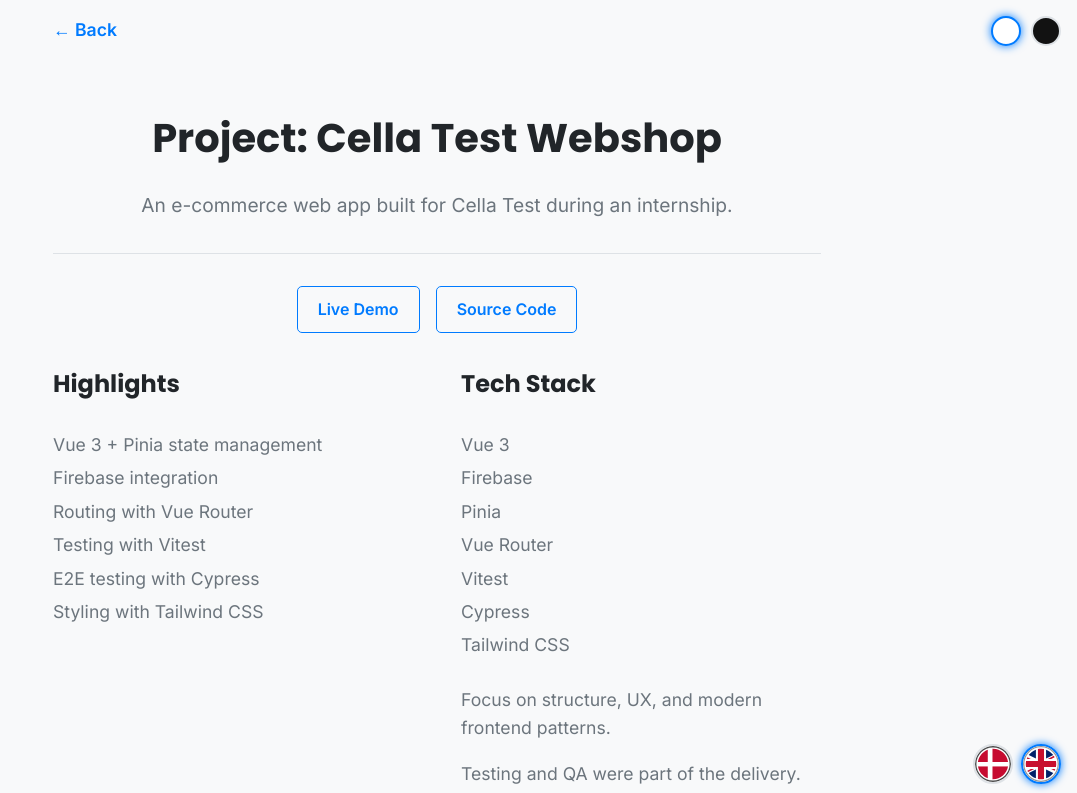
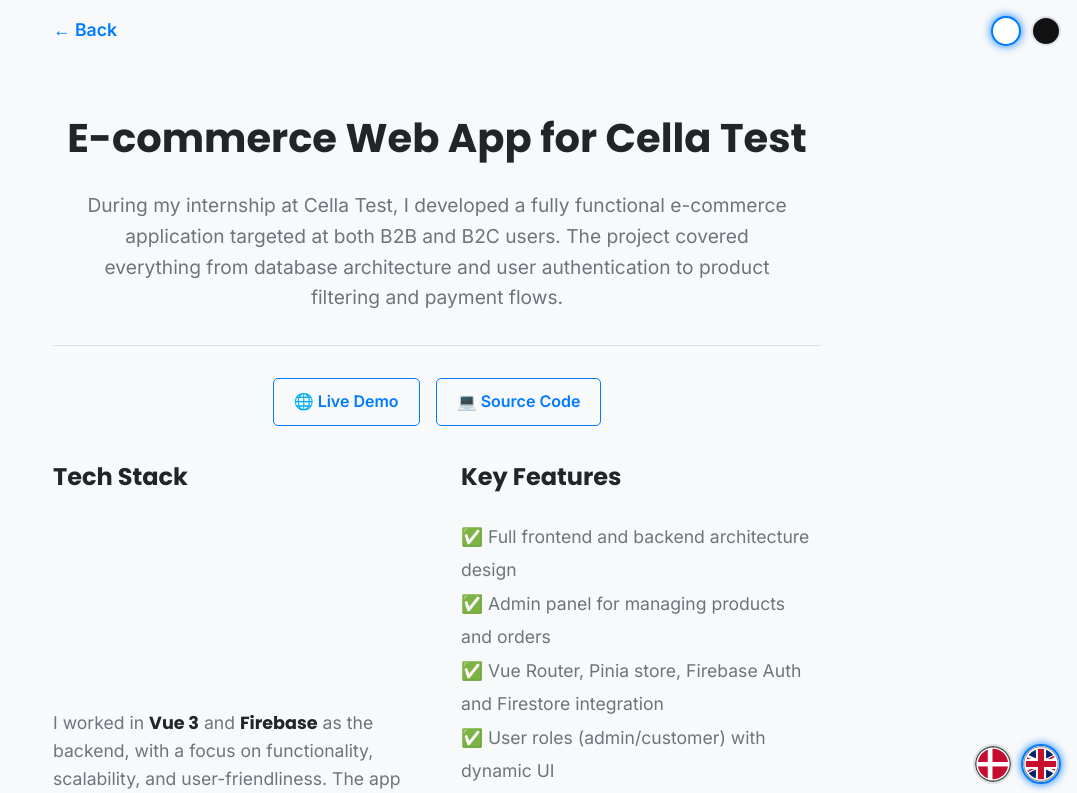
Before and after one commit to kartal5/seyyit.sahin.github.io, a Next.js app in the folder seyyit-cv-next/: page /en/projects/cella-test/ in a window 1280 px wide. Shown: the top 793 px of the page, without its empty margins (203-1280 px from the left). Built offline with nearby package versions, Linux system fonts and the light colour scheme.

Commit message:
restore CV/project UI behaviors lost in migration

```diff
--- a/seyyit-cv-next/src/app/en/projects/[slug]/page.tsx
+++ b/seyyit-cv-next/src/app/en/projects/[slug]/page.tsx
@@ -21,12 +21,8 @@
 
   if (!isProjectSlug(slug)) notFound();
 
+  // Loads the English content
   const p = getProject("en", slug);
-
-  const labels = {
-    features: "Highlights",
-    tech: "Tech Stack",
-  };
 
   return (
     <div id="container--main" className="project-page">
@@ -35,43 +31,45 @@
       </Link>
 
       <div className="project-hero">
-        <h1>{p.title}</h1>
-        <p className="project-summary">{p.paragraphs[0]}</p>
+        <h1 dangerouslySetInnerHTML={{ __html: p.heading }} />
+        <p className="project-summary" dangerouslySetInnerHTML={{ __html: p.paragraphs[0] }} />
       </div>
 
       <div className="project-links">
         <a className="project-btn" href={p.links.liveDemoHref} target="_blank" rel="noreferrer">
-          {p.links.liveDemoLabel}
+          🌐 {p.links.liveDemoLabel}
         </a>
         <a className="project-btn" href={p.links.sourceCodeHref} target="_blank" rel="noreferrer">
-          {p.links.sourceCodeLabel}
+          💻 {p.links.sourceCodeLabel}
         </a>
       </div>
 
       <div className="project-details">
+        {/* Left Column (Tech Stack & Paragraphs) */}
         <div className="project-column">
-          <h3>{labels.features}</h3>
+          <h3>Tech Stack</h3>
+          <div id="wrapper--techstack__items">
+            {p.techStack.map((t) => (
+              <div key={t} className="card--techstack">
+                <span>{t}</span>
+              </div>
+            ))}
+          </div>
+
+          {p.paragraphs.slice(1).map((para, i) => (
+            <p key={i} className="details-text" dangerouslySetInnerHTML={{ __html: para }} />
+          ))}
+        </div>
+
+        {/* Right Column (Key Features) */}
+        <div className="project-column">
+          <h3>Key Features</h3>
           <ul>
             {p.bullets.map((b) => (
               <li key={b}>{b}</li>
             ))}
           </ul>
         </div>
-
-        <div className="project-column">
-          <h3>{labels.tech}</h3>
-          <ul>
-            {p.techStack.map((t) => (
-              <li key={t}>{t}</li>
-            ))}
-          </ul>
-
-          <div className="details-text">
-            {p.paragraphs.slice(1).map((para) => (
-              <p key={para}>{para}</p>
-            ))}
-          </div>
-        </div>
       </div>
     </div>
   );
--- a/seyyit-cv-next/src/content/cv-data.ts
+++ b/seyyit-cv-next/src/content/cv-data.ts
@@ -140,7 +140,7 @@
     ],
     "contact": {
       "description": "Jeg er altid interesseret i spændende projekter og nye udfordringer. Har du et spørgsmål eller en stilling jeg bør høre om?",
-      "emailLabel": "Email mig",
+      "emailLabel": "Send Email",
       "email": "seyyit.sahin@outlook.com"
     }
   },
@@ -237,7 +237,7 @@
     ],
     "contact": {
       "description": "I'm always interested in exciting projects and new challenges. Feel free to reach out.",
-      "emailLabel": "Email me",
+      "emailLabel": "Send Email",
       "email": "seyyit.sahin@outlook.com"
     }
   }
--- a/seyyit-cv-next/src/content/projects.ts
+++ b/seyyit-cv-next/src/content/projects.ts
@@ -1,4 +1,3 @@
-// src/content/projects.ts
 import type { Locale } from "./cv-data";
 
 export type ProjectSlug = "prostore" | "cella-test";
@@ -28,24 +27,24 @@
     "prostore": {
       "slug": "prostore",
       "title": "Projekt: Prostore E-commerce Web App",
-      "heading": "Hvad er Prostore?",
+      "heading": "Prostore E-commerce Web App",
       "paragraphs": [
-        "Prostore er en moderne e-commerce webapp bygget i Next.js med fokus på performance og brugeroplevelse.",
-        "Projektet inkluderer autentificering, databaseintegration og en komplet checkout flow.",
-        "Det er udviklet med clean struktur og produktionstankegang."
+        "Prostore er en moderne, fuldt udstyret e-commerce webapplikation bygget med <strong>Next.js</strong>, <strong>TypeScript</strong>, <strong>Prisma</strong>, <strong>ShadCN</strong> og en <strong>PostgreSQL</strong> database. Applikationen understøtter Avanceret produktstyring med kategorier, filtrering, PayPal og Stripe som betalingflow, samt bruger-anmeldelser og real-time lagerstatus.",
+        "Der blev lagt stor vægt på brugeroplevelsen med dynamisk routing, server-side rendering (SSR) og statisk generering (SSG), som sikrer hurtig indlæsning og SEO-resultater.",
+        "Projektet er hostet med Vercel, hvilket sikrer effektiv og sikker deployment, automatisk skalering og kontinuerlig integration/udrulning (CI/CD)."
       ],
       "bullets": [
-        "Auth med NextAuth",
-        "Database med Prisma + PostgreSQL",
-        "Produktkatalog og filtrering",
-        "Cart + checkout flow",
-        "Deploy på Vercel"
+        "✅ Avanceret produktstyring med kategorier, filtrering og søgning",
+        "✅ Produktanmeldelser med rating og filtrering",
+        "✅ SEO-optimeret",
+        "✅ Autentificering & autorisering med NextAuth.js",
+        "✅ CI/CD opsætning & deployment på Vercel"
       ],
       "techStack": ["Next.js", "TypeScript", "Prisma", "PostgreSQL", "NextAuth.js", "Vercel"],
       "links": {
         "liveDemoLabel": "Live Demo",
         "liveDemoHref": "https://prostore-dusky-gamma.vercel.app/",
-        "sourceCodeLabel": "Source Code",
+        "sourceCodeLabel": "Kildekode (GitHub)",
         "sourceCodeHref": "https://github.com/kartal5/prostore"
       },
       "backLabel": "← Tilbage"
@@ -53,25 +52,25 @@
     "cella-test": {
       "slug": "cella-test",
       "title": "Projekt: Cella Test Webshop",
-      "heading": "Hvad er Cella Test Webshop?",
+      "heading": "E-commerce Web App til Cella Test",
       "paragraphs": [
-        "En e-commerce webapp udviklet til Cella Test i forbindelse med praktik.",
-        "Fokus på struktur, brugeroplevelse og moderne frontend patterns.",
-        "Test og kvalitetssikring var en del af leverancen."
+        "Under mit praktikophold hos Cella Test udviklede jeg en fuld funktionel e-commerce applikation målrettet både B2B og B2C brugere. Projektet omfattede alt fra databasearkitektur og brugerautorisering til produktfiltrering og betalingsflow.",
+        "Jeg arbejdede i <strong>Vue 3</strong> og <strong>Firebase</strong> som backend med fokus på funktionalitet, skalerbarhed og brugervenlighed. Applikationen blev bygget med både administrator og kundeoplevelsen i centrum, der inkluderede autentificering, dynamisk routing, og et responsivt design som sikrede optimal brugervenlighed på tværs af alle enheder. Desuden integrerede jeg automatiserede testprocesser med Cypress for at sikre høj stabilitet og kvalitet i produktet.",
+        "Projektet blev afsluttet med fuld deployment via Firebase Hosting og omfattede SEO-optimerede sider samt fallback 404-pages og lazy loading."
       ],
       "bullets": [
-        "Vue 3 + Pinia state management",
-        "Firebase integration",
-        "Routing med Vue Router",
-        "Test med Vitest",
-        "E2E test med Cypress",
-        "Styling med Tailwind CSS"
+        "✅ Design og udvikling af hele frontend og backend logik",
+        "✅ Admin-panel til produkt- og ordre-håndtering",
+        "✅ Vue Router, Pinia store, Firebase Auth og Firestore integration",
+        "✅ Brugerroller (admin/kunde) med dynamisk visning",
+        "✅ Responsivt layout, Tailwind CSS og komponentbaseret arkitektur",
+        "✅ Implementeret unit- og E2E tests med Vitest og Cypress"
       ],
       "techStack": ["Vue 3", "Firebase", "Pinia", "Vue Router", "Vitest", "Cypress", "Tailwind CSS"],
       "links": {
         "liveDemoLabel": "Live Demo",
         "liveDemoHref": "https://cella-test-bachelor-webshop.web.app",
-        "sourceCodeLabel": "Source Code",
+        "sourceCodeLabel": "Kildekode (GitHub)",
         "sourceCodeHref": "https://github.com/kartal5/cella-test-webshop"
       },
       "backLabel": "← Tilbage"
@@ -82,18 +81,18 @@
     "prostore": {
       "slug": "prostore",
       "title": "Project: Prostore E-commerce Web App",
-      "heading": "What is Prostore?",
+      "heading": "Prostore E-commerce Web App",
       "paragraphs": [
-        "Prostore is a modern e-commerce web app built in Next.js with a focus on performance and UX.",
-        "The project includes authentication, database integration, and a full checkout flow.",
-        "Built with a clean structure and a production mindset."
+        "Prostore is a modern, fully-featured e-commerce web application built using <strong>Next.js</strong>, <strong>TypeScript</strong>, <strong>Prisma</strong>, <strong>ShadCN</strong>, and a <strong>PostgreSQL</strong> database. It supports advanced product management with categories, filtering, PayPal and Stripe integration, user reviews, and real-time inventory.",
+        "The project emphasized user experience through dynamic routing, server-side rendering (SSR), and static site generation (SSG), resulting in fast loading and strong SEO performance.",
+        "The project is hosted on Vercel, ensuring secure, scalable deployment with continuous integration and delivery (CI/CD)."
       ],
       "bullets": [
-        "Auth with NextAuth",
-        "Database with Prisma + PostgreSQL",
-        "Product catalog and filtering",
-        "Cart + checkout flow",
-        "Deployed on Vercel"
+        "✅ Advanced product management with categories, filters, and search",
+        "✅ Product reviews with ratings and filtering",
+        "✅ SEO-optimized",
+        "✅ Authentication & authorization with NextAuth.js",
+        "✅ CI/CD setup & deployment with Vercel"
       ],
       "techStack": ["Next.js", "TypeScript", "Prisma", "PostgreSQL", "NextAuth.js", "Vercel"],
       "links": {
@@ -107,19 +106,19 @@
     "cella-test": {
       "slug": "cella-test",
       "title": "Project: Cella Test Webshop",
-      "heading": "What is Cella Test Webshop?",
+      "heading": "E-commerce Web App for Cella Test",
       "paragraphs": [
-        "An e-commerce web app built for Cella Test during an internship.",
-        "Focus on structure, UX, and modern frontend patterns.",
-        "Testing and QA were part of the delivery."
+        "During my internship at Cella Test, I developed a fully functional e-commerce application targeted at both B2B and B2C users. The project covered everything from database architecture and user authentication to product filtering and payment flows.",
+        "I worked in <strong>Vue 3</strong> and <strong>Firebase</strong> as the backend, with a focus on functionality, scalability, and user-friendliness. The app was built with both the admin and customer experience in mind, featuring authentication, dynamic routing, and a responsive design that ensures usability across all devices. I also integrated automated testing processes using Cypress to ensure high product quality and stability.",
+        "The project was fully deployed via Firebase Hosting and included SEO-optimized pages, fallback 404 pages, and lazy loading."
       ],
       "bullets": [
-        "Vue 3 + Pinia state management",
-        "Firebase integration",
-        "Routing with Vue Router",
-        "Testing with Vitest",
-        "E2E testing with Cypress",
-        "Styling with Tailwind CSS"
+        "✅ Full frontend and backend architecture design",
+        "✅ Admin panel for managing products and orders",
+        "✅ Vue Router, Pinia store, Firebase Auth and Firestore integration",
+        "✅ User roles (admin/customer) with dynamic UI",
+        "✅ Responsive layout, Tailwind CSS, component-based architecture",
+        "✅ Unit and E2E tests with Vitest and Cypress"
       ],
       "techStack": ["Vue 3", "Firebase", "Pinia", "Vue Router", "Vitest", "Cypress", "Tailwind CSS"],
       "links": {
--- a/seyyit-cv-next/src/lib/fonts.ts
+++ b/seyyit-cv-next/src/lib/fonts.ts
@@ -2,6 +2,7 @@
 
 export const inter = Inter({
   subsets: ["latin"],
+  weight: ["100", "300", "400", "500", "600", "700"],
   variable: "--font-inter",
   display: "swap",
 });
```
Also changed, not shown: seyyit-cv-next/src/app/projects/[slug]/page.tsx (+23 -25 lines), seyyit-cv-next/src/components/cv/Projects.tsx (+21 -1 lines), seyyit-cv-next/src/components/cv/WorkHistory.tsx (+5 -2 lines).
